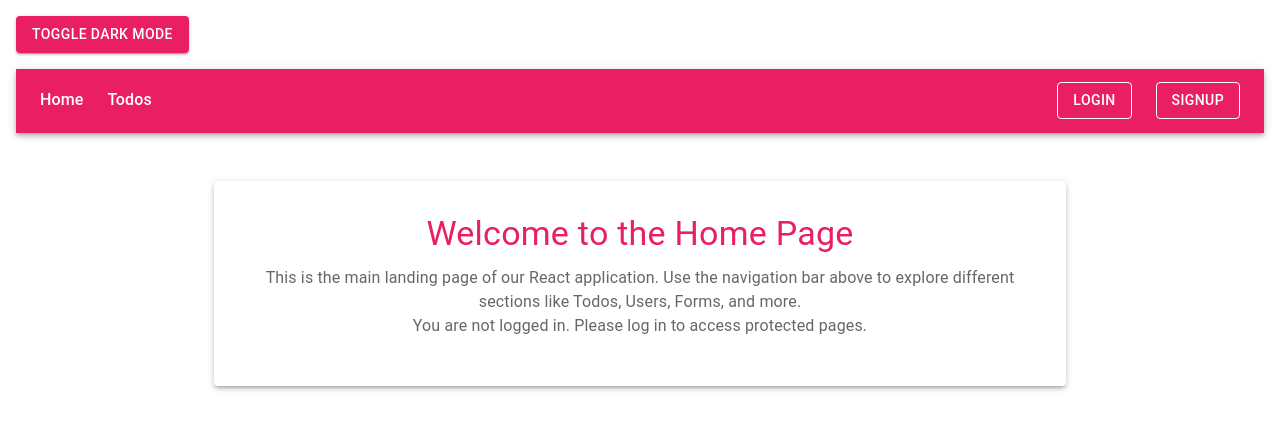
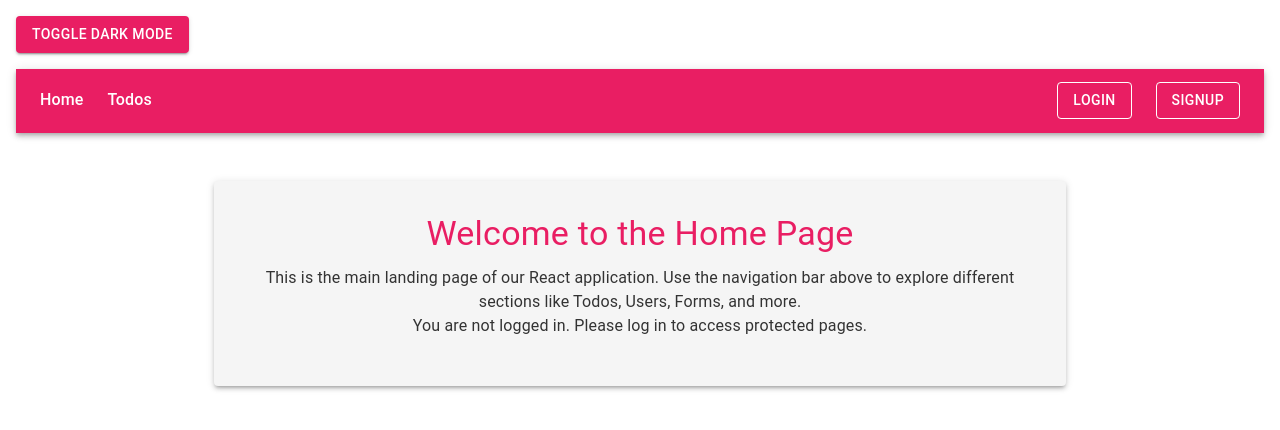
Before and after one commit to sheetalccube/react-assignment, a React (Vite) app: page /home in a window 1280 px wide. Shown: the top 430 px of the page. Built offline with nearby package versions, Linux system fonts and the light colour scheme.

Commit message:
use variables for theme

```diff
--- a/src/main.tsx
+++ b/src/main.tsx
@@ -2,7 +2,7 @@ import React, { useState } from "react";
 import ReactDOM from "react-dom/client";
 import { BrowserRouter, Routes, Route, Navigate } from "react-router-dom";
 import { ThemeProvider, CssBaseline, Button, Box } from "@mui/material";
-import { getTheme } from "@/theme";
+import { getTheme } from "@/styles/theme";
 import App from "@/App";
 import Home from "./pages/home";
 
--- /dev/null
+++ b/src/styles/colors.ts
@@ -0,0 +1,17 @@
+export const colors = {
+  primary: "#e91e63",
+
+  light: {
+    textPrimary: "#000000",
+    textSecondary: "#333333",
+    background: "#ffffff",
+    paper: "#f5f5f5",
+  },
+
+  dark: {
+    textPrimary: "#ffffff",
+    textSecondary: "#eeeeee",
+    background: "#121212",
+    paper: "#1e1e1e",
+  },
+};
--- /dev/null
+++ b/src/styles/theme.ts
@@ -0,0 +1,34 @@
+import { createTheme } from "@mui/material/styles";
+import { colors } from "@/styles/colors";
+
+export function getTheme(mode: "light" | "dark") {
+  return createTheme({
+    palette: {
+      mode,
+      primary: {
+        main: colors.primary,
+      },
+      ...(mode === "dark"
+        ? {
+            text: {
+              primary: colors.dark.textPrimary,
+              secondary: colors.dark.textSecondary,
+            },
+            background: {
+              default: colors.dark.background,
+              paper: colors.dark.paper,
+            },
+          }
+        : {
+            text: {
+              primary: colors.light.textPrimary,
+              secondary: colors.light.textSecondary,
+            },
+            background: {
+              default: colors.light.background,
+              paper: colors.light.paper,
+            },
+          }),
+    },
+  });
+}
--- a/src/theme.ts
+++ /dev/null
@@ -1,24 +0,0 @@
-import {createTheme} from "@mui/material/styles";
-
-export function getTheme(mode: "light" | "dark") {
-  return createTheme({
-    palette: {
-      mode,
-      primary: {
-        main: "#e91e63",
-      },
-      ...(mode === "dark"
-        ? {
-            text: {
-              primary: "#ffffff",
-              secondary: "#eeeeee",
-            },
-            background: {
-              default: "#121212",
-              paper: "#1e1e1e",
-            },
-          }
-        : {}),
-    },
-  });
-}
```
